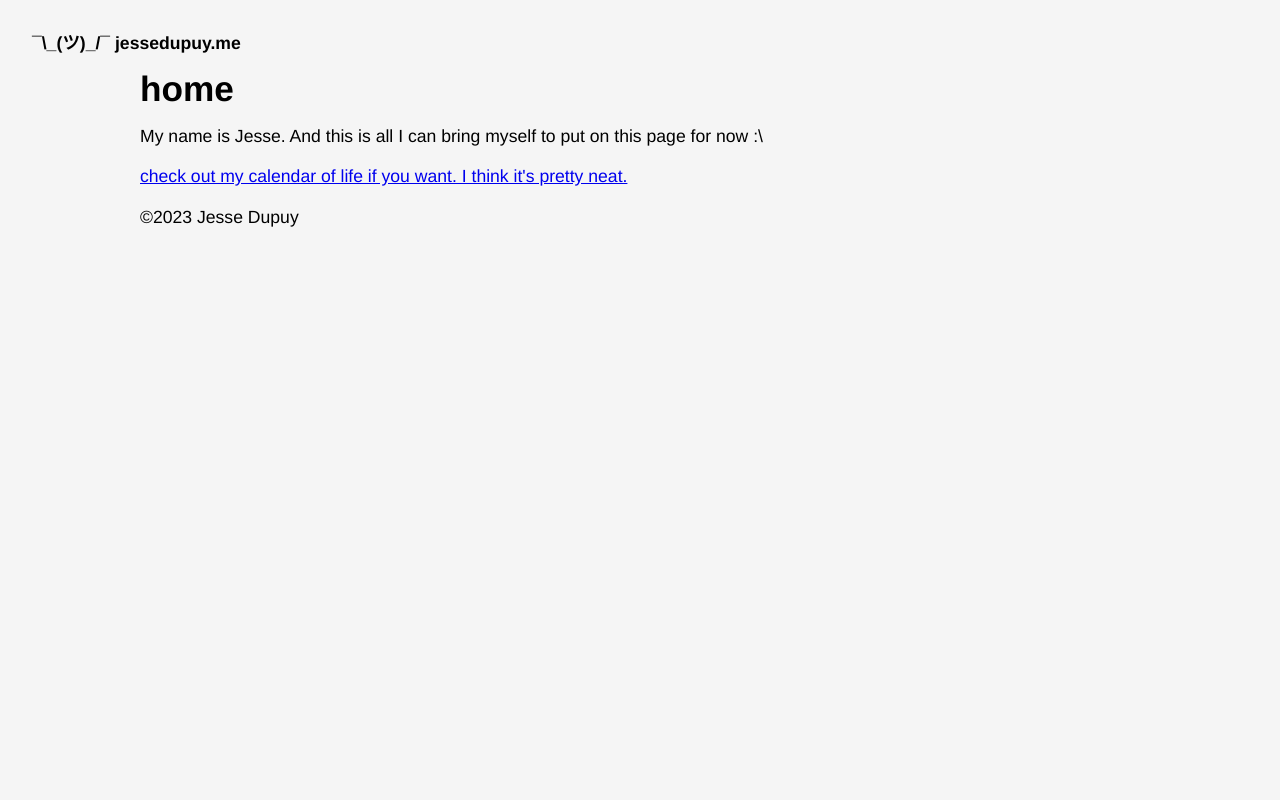
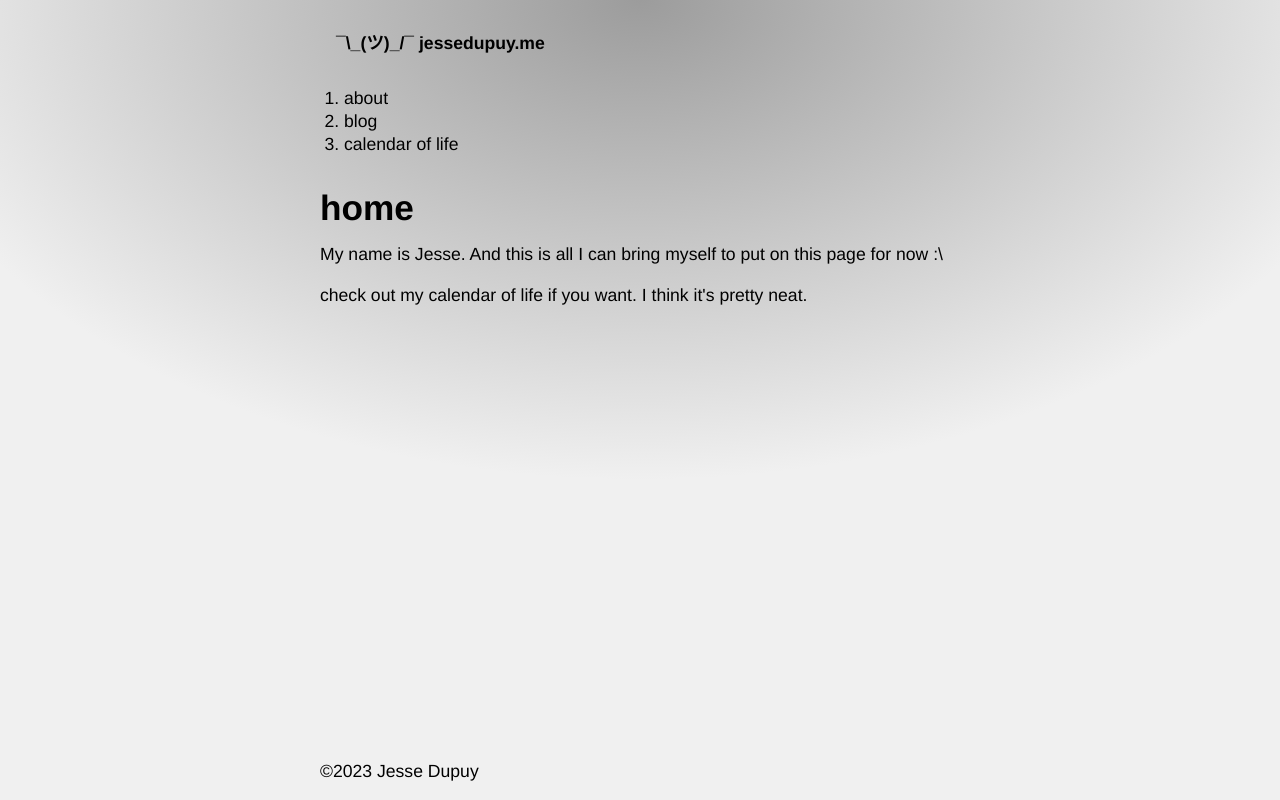
Before and after one commit to blindside85/jessedupuy, an Astro site: page / in a window 1280 px wide. Built offline with nearby package versions, Linux system fonts and the light colour scheme; Astro itself is replaced by a stand-in of ours.

Commit message:
- add about and blog pages - add first md blog posts - lots of styling changes - initial dark mode support - some layout cleanup

```diff
--- a/src/components/BaseHeader.astro
+++ b/src/components/BaseHeader.astro
@@ -1,10 +1,28 @@
 <style>
     .logo {
+        display: inline-block;
         font-weight: 700;
         text-decoration: none;
-        color: #000;
+        padding: 1rem;
+        margin-top: 1rem;
+    }
+
+    .navigation ol {
+        margin-top: 1rem;
+        padding-left: 1.5rem;
     }
 </style>
-<a href="/" title="go home I guess" class="logo">
-  ¯\_(ツ)_/¯ jessedupuy.me
-</a>
+
+<header>
+  <a href="/" title="go home I guess" class="logo">
+    ¯\_(ツ)_/¯ jessedupuy.me
+  </a>
+
+  <nav class="navigation">
+    <ol>
+      <li><a title="about" href="/about">about</a></li>
+      <li><a title="blog" href="/blog">blog</a></li>
+      <li><a title="calendar of life" href="/cal-of-life">calendar of life</a></li>
+    </ol>
+  </nav>
+</header>
--- a/src/layouts/BaseLayout.astro
+++ b/src/layouts/BaseLayout.astro
@@ -1,6 +1,8 @@
 ---
-import BaseHead from '../components/BaseHeader.astro';
+import BaseHeader from '../components/BaseHeader.astro';
 import Footer from '../components/Footer.astro';
+import '../styles/core.css';
+
 const { title } = Astro.props;
 ---
 
@@ -17,29 +19,18 @@ const { title } = Astro.props;
     <meta http-equiv="X-UA-Compatible" content="IE=edge">
     <meta name="viewport" content="width=device-width, initial-scale=1.0">
     <title>{title}</title>
-    <style is:global>
-      body {
-        padding: 2rem;
-        margin: 0;
-        font: 1.1em/1.3em Helvetica, Arial, sans-serif;
-        background-color: #f5f5f5;
-      }
-      main,
-      footer {
-        max-width: 1000px;
-        margin: auto;
-      }
-    </style>
   </head>
   <body>
     <noscript><iframe src="https://www.googletagmanager.com/ns.html?id=GTM-TTDSF7LK"
     height="0" width="0" style="display:none;visibility:hidden"></iframe></noscript>
 
-    <BaseHead title={title}/>
-    <main>
-      <h1>{title}</h1>
-      <slot />
-    </main>
-    <Footer />
+    <div class="wrapper">
+      <BaseHeader title={title}/>
+      <main>
+        <h1>{title}</h1>
+        <slot />
+      </main>
+      <Footer />
+    </div>
   </body>
 </html>
--- a/src/pages/404.astro
+++ b/src/pages/404.astro
@@ -2,6 +2,6 @@
 import ErrorLayout from '../layouts/ErrorLayout.astro';
 ---
 <ErrorLayout title="404">
-    <p>wow, ya dun goofed, page not found</p>
+    <p>wow, ya dun goofed.</p>
     <a href="/" title="home">go home.</a>
 </ErrorLayout>
--- /dev/null
+++ b/src/pages/about.astro
@@ -0,0 +1,6 @@
+---
+import BaseLayout from '../layouts/BaseLayout.astro';
+---
+<BaseLayout title="about">
+    <p>ha! nice try.</p>
+</BaseLayout>
--- /dev/null
+++ b/src/pages/blog.astro
@@ -0,0 +1,6 @@
+---
+import BaseLayout from '../layouts/BaseLayout.astro';
+---
+<BaseLayout title="blog">
+    <p>it's the blog page</p>
+</BaseLayout>
--- a/src/scripts/cal.js
+++ b/src/scripts/cal.js
@@ -106,7 +106,7 @@
     }
 
     function printYearLabels(rowY, year) {
-        ctx.fillStyle = 'black';
+        ctx.fillStyle = 'currentcolor';
         ctx.font = '0.8em Arial';
         ctx.textAlign = 'right';
         ctx.fillText(year, bubbleStartX, rowY + bubbleSpacing * 2);
@@ -116,7 +116,7 @@
         // ensure the canvas is cleared before rendering
         ctx.clearRect(0, 0, canvas.width, canvas.height);
 
-        ctx.fillStyle = 'black';
+        ctx.fillStyle = 'currentcolor';
         ctx.font = '2em Arial';
 
         for (const [idx, stage] of stages.entries()) {
--- a/src/styles/cal.css
+++ b/src/styles/cal.css
@@ -5,6 +5,7 @@ input {
 input {
     background-color: transparent;
     border: none;
+    color: inherit;
 }
 canvas {
     display: block;
--- /dev/null
+++ b/src/styles/core.css
@@ -0,0 +1,60 @@
+html,
+body {
+  box-sizing: border-box;
+  height: 100%;
+  padding: 0;
+  margin: 0;
+}
+
+body {
+  display: flex;
+  justify-content: center;
+  font: 1.1em/1.3em Helvetica, Arial, sans-serif;
+  background: #f0f0f0;
+  background-size: 100% 100%;
+  background-position: 0px 0px;
+  background-image: radial-gradient(75% 75% at 50% 0%, rgb(156, 156, 156) 0%, rgba(255, 255, 255, 0) 80%);
+}
+
+a {
+  color: inherit;
+  text-decoration: none;
+}
+nav a:hover {
+  color: #f0f0f0;
+  text-decoration: underline;
+}
+
+.wrapper {
+  display: grid;
+  min-height: 100vh;
+  grid-template-columns: 1fr;
+  grid-template-rows: auto 1fr auto;
+  grid-template-areas:
+    'header'
+    'content'
+    'footer';
+}
+.wrapper header {
+  grid-area: header;
+}
+.wrapper main {
+  grid-area: content;
+  min-width: 50vw;
+  flex: 50vw 0 auto;
+}
+.wrapper footer {
+  grid-area: footer;
+}
+
+/* dark mode media query */
+@media (prefers-color-scheme: dark) {
+  body {
+    color: #f0f0f0;
+    background: #474747;
+    background-size: 100% 100%;
+    background-position: 0px 0px;
+    background-repeat: no-repeat;
+    background-image: radial-gradient(75% 75% at 50% 0%, rgb(55, 55, 55) 0%, rgba(255, 255, 255, 0) 80%);
+  }
+}
```
Also changed, not shown: src/layouts/ErrorLayout.astro (+8 -11 lines), src/pages/posts/hello-world.md (added, +27 -0 lines), src/pages/posts/lorem-ipsum.md (added, +27 -0 lines).
